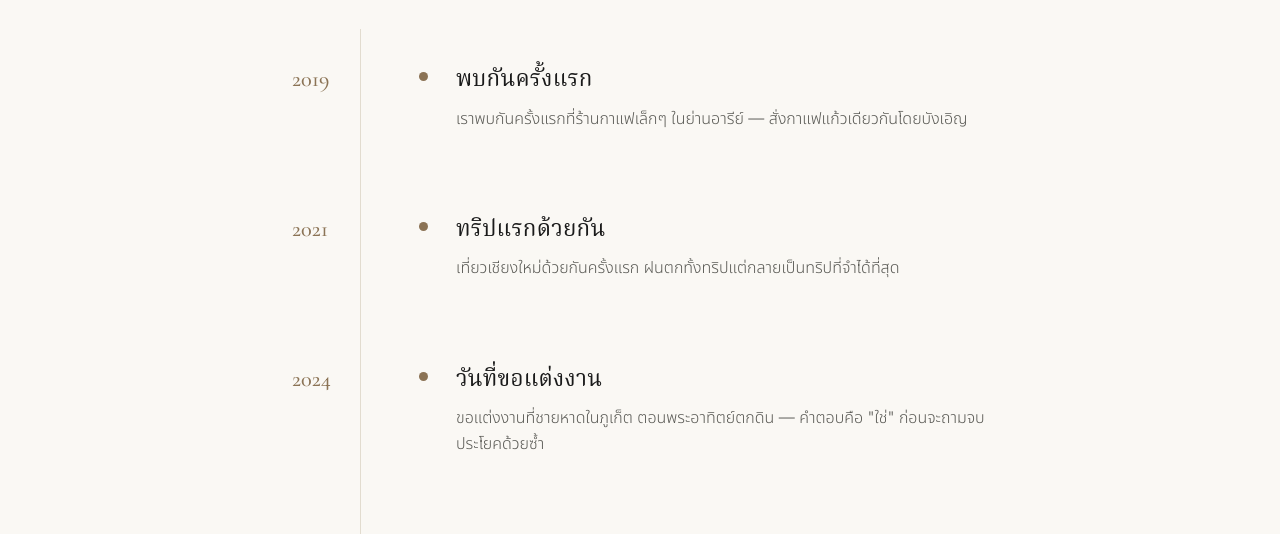
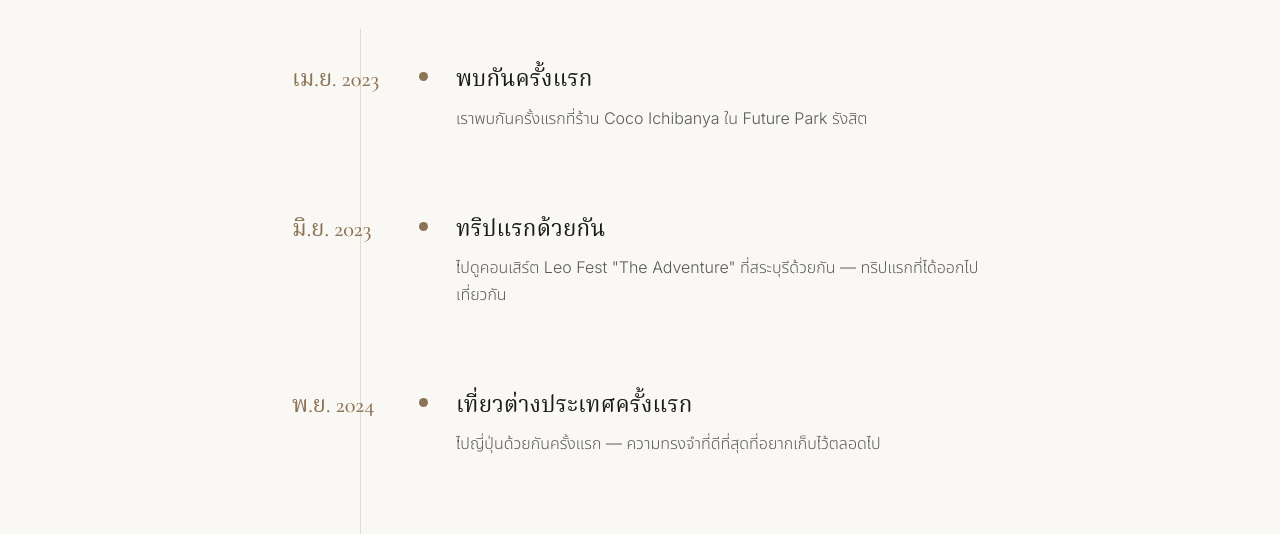
Before and after one commit to cksaxzacky/Wedding-Mock, a plain HTML site: page story.html in a window 1280 px wide. Shown: the part 364-898 px from the top of the page. Drawn offline with nearby package versions, Linux system fonts and the light colour scheme.

Commit message:
Update Our Story timeline with real events
- Apr 2023: First meeting at Coco Ichibanya, Future Park Rangsit
- Jun 2023: First trip — Leo Fest "The Adventure" concert, Saraburi
- Nov 2024: First trip abroad — Japan
- Dec 2026: Forever Begins (wedding)

Also add year keys to i18n so timeline labels translate properly.

Co-Authored-By: Claude Opus 4.7 (1M context) <noreply@anthropic.com>

```diff
--- a/assets/js/i18n.js
+++ b/assets/js/i18n.js
@@ -34,12 +34,16 @@ window.I18N = {
 
     'story.eyebrow':   'เรื่องราวของเรา',
     'story.title':     'จุดเริ่มต้นของเรา',
+    'story.t1.year':   'เม.ย. 2023',
     'story.t1.title':  'พบกันครั้งแรก',
-    'story.t1.body':   'เราพบกันครั้งแรกที่ร้านกาแฟเล็กๆ ในย่านอารีย์ — สั่งกาแฟแก้วเดียวกันโดยบังเอิญ',
+    'story.t1.body':   'เราพบกันครั้งแรกที่ร้าน Coco Ichibanya ใน Future Park รังสิต',
+    'story.t2.year':   'มิ.ย. 2023',
     'story.t2.title':  'ทริปแรกด้วยกัน',
-    'story.t2.body':   'เที่ยวเชียงใหม่ด้วยกันครั้งแรก ฝนตกทั้งทริปแต่กลายเป็นทริปที่จำได้ที่สุด',
-    'story.t3.title':  'วันที่ขอแต่งงาน',
-    'story.t3.body':   'ขอแต่งงานที่ชายหาดในภูเก็ต ตอนพระอาทิตย์ตกดิน — คำตอบคือ "ใช่" ก่อนจะถามจบประโยคด้วยซ้ำ',
+    'story.t2.body':   'ไปดูคอนเสิร์ต Leo Fest "The Adventure" ที่สระบุรีด้วยกัน — ทริปแรกที่ได้ออกไปเที่ยวกัน',
+    'story.t3.year':   'พ.ย. 2024',
+    'story.t3.title':  'เที่ยวต่างประเทศครั้งแรก',
+    'story.t3.body':   'ไปญี่ปุ่นด้วยกันครั้งแรก — ความทรงจำที่ดีที่สุดที่อยากเก็บไว้ตลอดไป',
+    'story.t4.year':   'ธ.ค. 2026',
     'story.t4.title':  'จุดเริ่มต้นของบทใหม่',
     'story.t4.body':   'และวันนี้ เราอยากให้คุณมาเป็นส่วนหนึ่งของจุดเริ่มต้นบทใหม่ของเราด้วยกัน',
 
@@ -120,12 +124,16 @@ window.I18N = {
 
     'story.eyebrow':   'Our Story',
     'story.title':     'How it all began',
+    'story.t1.year':   'Apr 2023',
     'story.t1.title':  'First Meeting',
-    'story.t1.body':   'We met for the first time at a tiny coffee shop in Ari — accidentally ordering the same drink.',
+    'story.t1.body':   'We met for the first time at Coco Ichibanya, Future Park Rangsit.',
+    'story.t2.year':   'Jun 2023',
     'story.t2.title':  'First Trip Together',
-    'story.t2.body':   'Our first trip to Chiang Mai — it rained the entire time, yet it became the trip we remember most.',
-    'story.t3.title':  'The Proposal',
-    'story.t3.body':   'A proposal on a Phuket beach at sunset — the answer came before the question finished.',
+    'story.t2.body':   'Our first trip together — Leo Fest "The Adventure" concert in Saraburi.',
+    'story.t3.year':   'Nov 2024',
+    'story.t3.title':  'First Trip Abroad',
+    'story.t3.body':   'Our first trip abroad — Japan together. A memory we will treasure forever.',
+    'story.t4.year':   'Dec 2026',
     'story.t4.title':  'Forever Begins',
     'story.t4.body':   'And today, we would love for you to be part of the next chapter of our story.',
 
--- a/story.html
+++ b/story.html
@@ -35,31 +35,31 @@
 
     <section class="timeline">
       <article class="timeline-item">
-        <div class="timeline-year">2019</div>
+        <div class="timeline-year" data-i18n="story.t1.year">Apr 2023</div>
         <div class="timeline-body">
           <h3 data-i18n="story.t1.title">First Meeting</h3>
-          <p data-i18n="story.t1.body">เราพบกันครั้งแรกที่ร้านกาแฟเล็กๆ ในย่านอารีย์ — สั่งกาแฟแก้วเดียวกันโดยบังเอิญ</p>
+          <p data-i18n="story.t1.body">เราพบกันครั้งแรกที่ร้าน Coco Ichibanya ใน Future Park รังสิต</p>
         </div>
       </article>
 
       <article class="timeline-item">
-        <div class="timeline-year">2021</div>
+        <div class="timeline-year" data-i18n="story.t2.year">Jun 2023</div>
         <div class="timeline-body">
           <h3 data-i18n="story.t2.title">First Trip Together</h3>
-          <p data-i18n="story.t2.body">เที่ยวเชียงใหม่ด้วยกันครั้งแรก ฝนตกทั้งทริปแต่กลายเป็นทริปที่จำได้ที่สุด</p>
+          <p data-i18n="story.t2.body">ไปดูคอนเสิร์ต Leo Fest "The Adventure" ที่สระบุรีด้วยกัน — ทริปแรกที่ได้ออกไปเที่ยวกัน</p>
         </div>
       </article>
 
       <article class="timeline-item">
-        <div class="timeline-year">2024</div>
+        <div class="timeline-year" data-i18n="story.t3.year">Nov 2024</div>
         <div class="timeline-body">
-          <h3 data-i18n="story.t3.title">The Proposal</h3>
-          <p data-i18n="story.t3.body">ขอแต่งงานที่ชายหาดในภูเก็ต ตอนพระอาทิตย์ตกดิน — คำตอบคือ "ใช่" ก่อนจะถามจบประโยคด้วยซ้ำ</p>
+          <h3 data-i18n="story.t3.title">First Trip Abroad</h3>
+          <p data-i18n="story.t3.body">ไปญี่ปุ่นด้วยกันครั้งแรก — ความทรงจำที่ดีที่สุดที่อยากเก็บไว้ตลอดไป</p>
         </div>
       </article>
 
       <article class="timeline-item">
-        <div class="timeline-year">2026</div>
+        <div class="timeline-year" data-i18n="story.t4.year">Dec 2026</div>
         <div class="timeline-body">
           <h3 data-i18n="story.t4.title">Forever Begins</h3>
           <p data-i18n="story.t4.body">และวันนี้ เราอยากให้คุณมาเป็นส่วนหนึ่งของจุดเริ่มต้นบทใหม่ของเราด้วยกัน</p>
```
